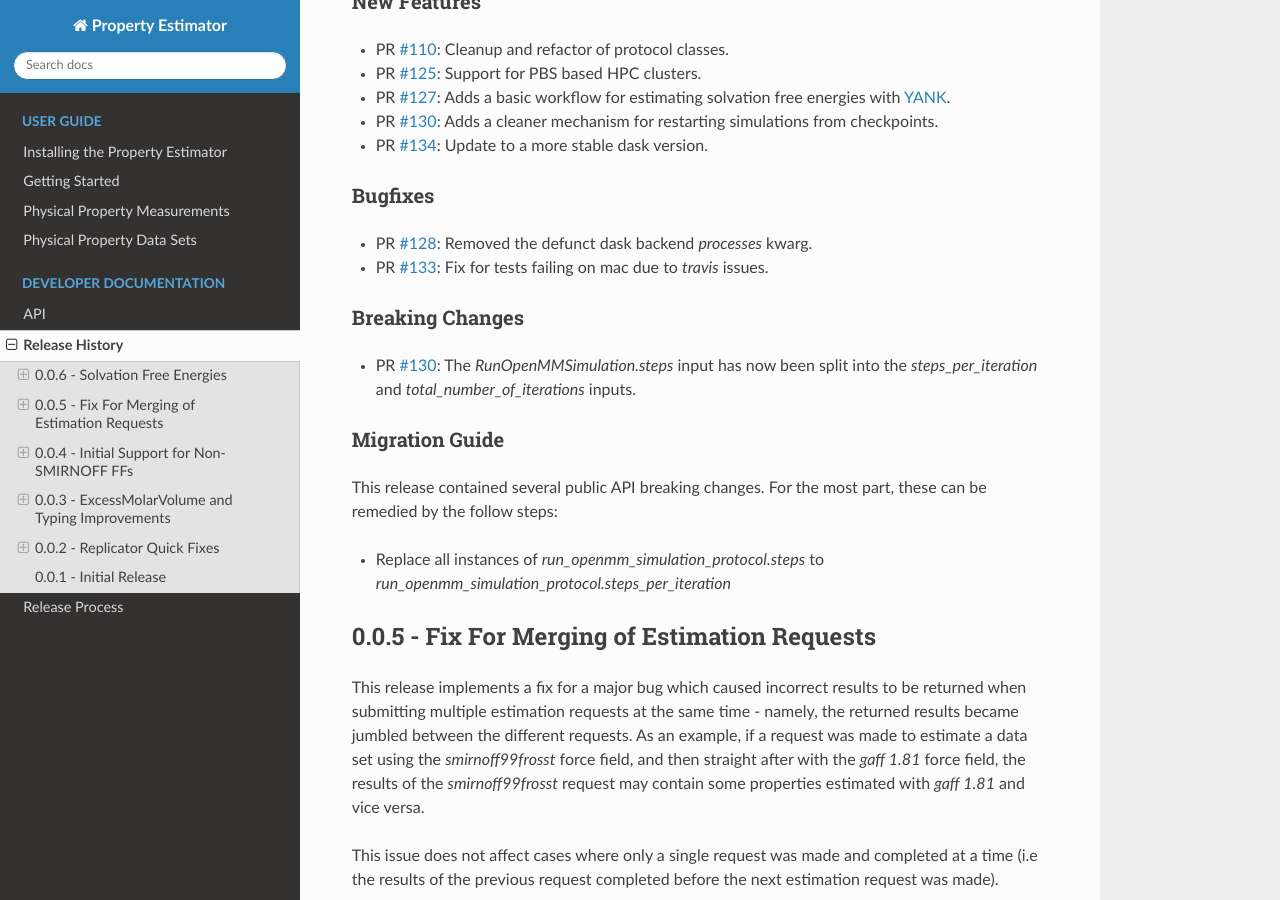
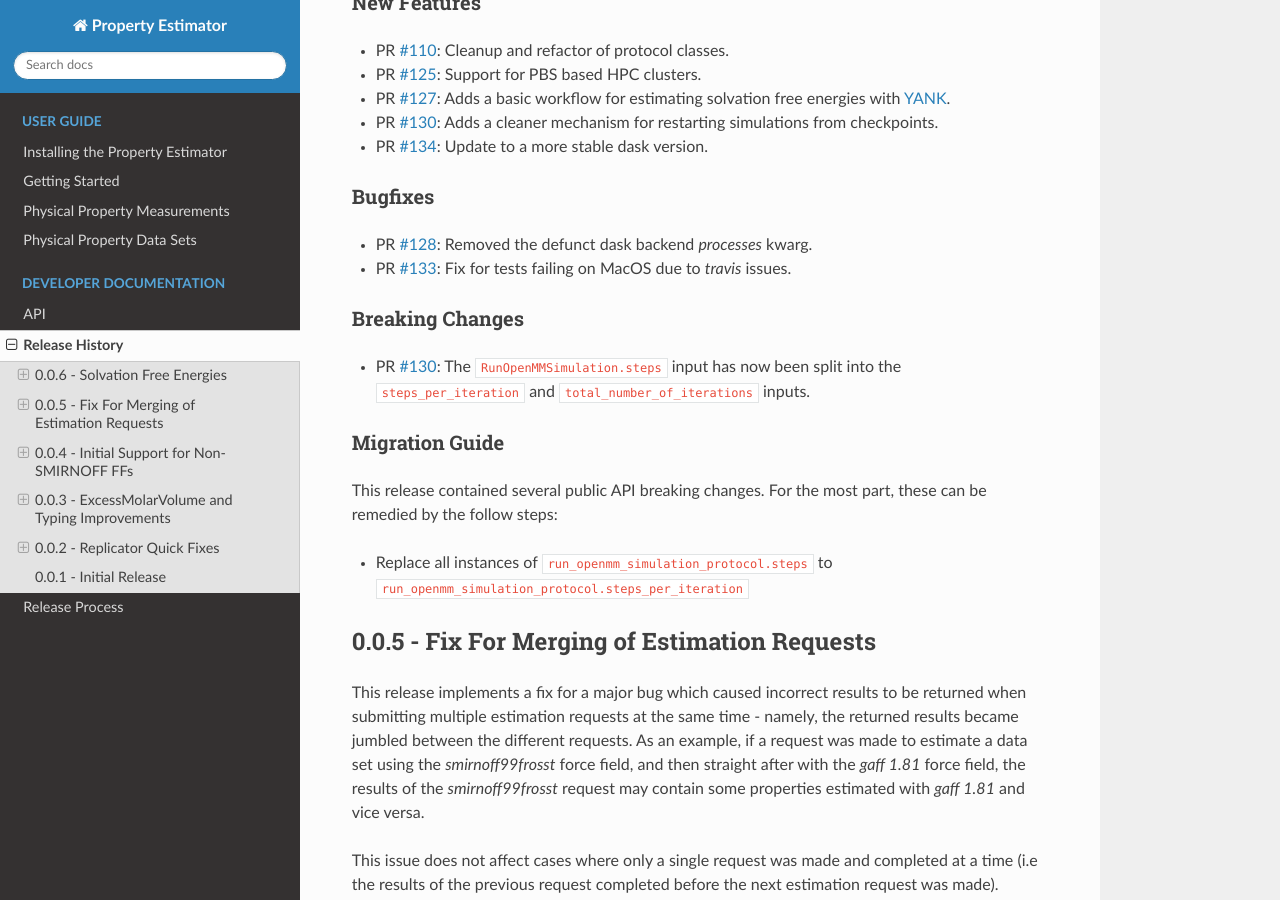
Before and after one commit to openforcefield/openff-evaluator, a Sphinx documentation site: the page built from docs/releasehistory.rst, in a window 1280 px wide and 900 px high, scrolled down 785 px. Built offline with Sphinx 7.4.7 and the Read the Docs theme 2.0.0, drawn with Linux system fonts in a browser that asks for light colours.

Commit message:
Update releasehistory.rst

```diff
--- a/docs/releasehistory.rst
+++ b/docs/releasehistory.rst
@@ -17,7 +17,7 @@ how major the changes may be.
 This release centers around two key changes -
 
 i) a general refactoring of the protocol classes to be much cleaner and extensible through the removal of the old stub functions and the addition of cleaner descriptors.
-ii) the addition of workflows to estimate solvation free energies via the new `SolvationYankProtocol` and `SolvationFreeEnergy` classes.
+ii) the addition of workflows to estimate solvation free energies via the new ``SolvationYankProtocol`` and ``SolvationFreeEnergy`` classes.
 
 The implemented free energy workflow is still rather basic, and does not yet support calculating parameter gradients or estimation from cached simulation data through reweighting.
 
@@ -36,13 +36,13 @@ Bugfixes
 """"""""
 
 * PR `#128 <https://github.com/openforcefield/propertyestimator/pull/128>`_: Removed the defunct dask backend `processes` kwarg.
-* PR `#133 <https://github.com/openforcefield/propertyestimator/pull/133>`_: Fix for tests failing on mac due to `travis` issues.
+* PR `#133 <https://github.com/openforcefield/propertyestimator/pull/133>`_: Fix for tests failing on MacOS due to `travis` issues.
 
 
 Breaking Changes
 """"""""""""""""
 
-* PR `#130 <https://github.com/openforcefield/propertyestimator/pull/130>`_: The `RunOpenMMSimulation.steps` input has now been split into the `steps_per_iteration` and `total_number_of_iterations` inputs.
+* PR `#130 <https://github.com/openforcefield/propertyestimator/pull/130>`_: The ``RunOpenMMSimulation.steps`` input has now been split into the ``steps_per_iteration`` and ``total_number_of_iterations`` inputs.
 
 Migration Guide
 """""""""""""""
@@ -50,7 +50,7 @@ Migration Guide
 This release contained several public API breaking changes. For the most part, these can be
 remedied by the follow steps:
 
-* Replace all instances of `run_openmm_simulation_protocol.steps` to `run_openmm_simulation_protocol.steps_per_iteration`
+* Replace all instances of ``run_openmm_simulation_protocol.steps`` to ``run_openmm_simulation_protocol.steps_per_iteration``
 
 
 0.0.5 - Fix For Merging of Estimation Requests
```
